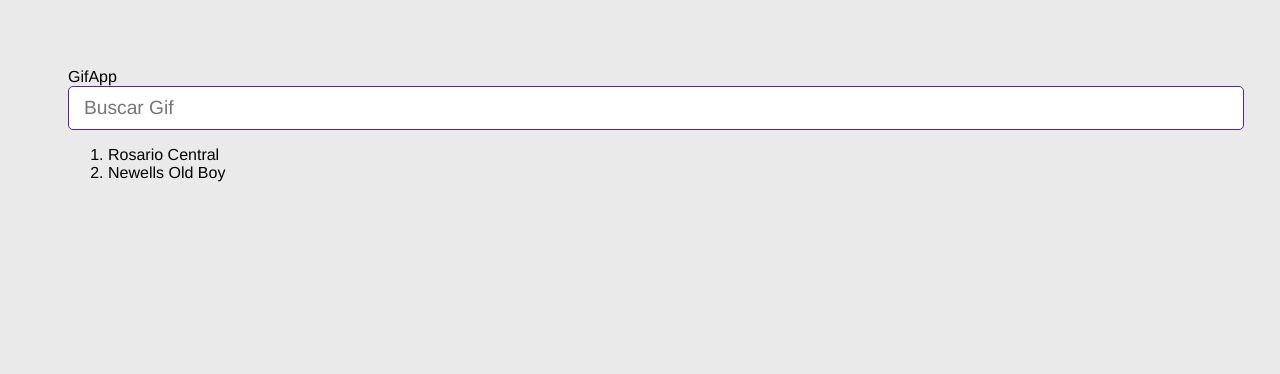
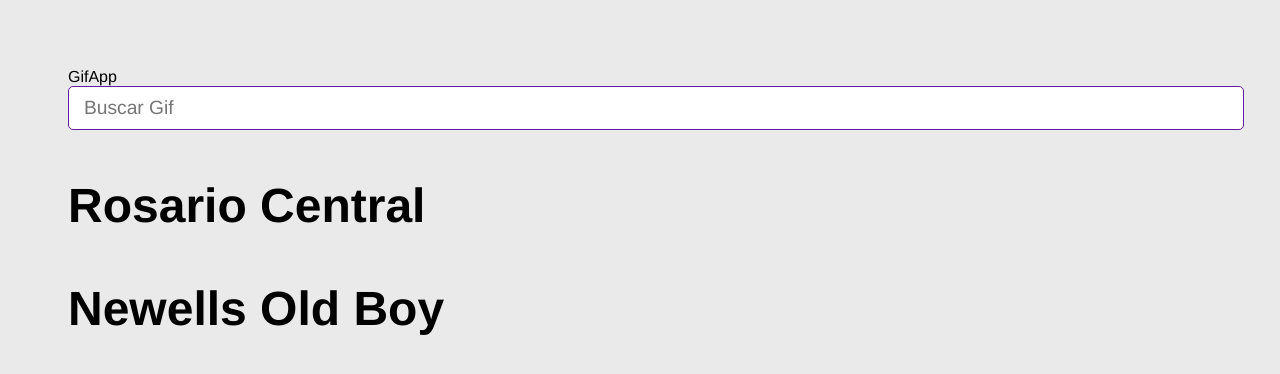
Before and after one commit to Ggestri99/gif-app, a React (Vite) app: page / in a window 1280 px wide. Shown: the top 374 px of the page. Built offline with nearby package versions, Linux system fonts and the light colour scheme.

Commit message:
implementar un nuevo componente, gif grid

```diff
--- a/src/GifApp.jsx
+++ b/src/GifApp.jsx
@@ -1,5 +1,6 @@
 import { useState } from "react"
 import { AddCategory } from './components/AddCategory'
+import { GifGrid } from "./components/GifGrid";
 
 export const GifApp = () => {
 
@@ -24,11 +25,13 @@
 
       {/*Listado de Gif*/}
 
-      <ol>
-          {categories.map(category => {
-            return <li key={category}>{category}</li>
-          })}
-      </ol>
+      {
+        categories.map(category =>
+          <GifGrid
+            key={category}
+            category={category} />
+        )
+      }
       {/*Gif Item*/}
     </>
   )
--- /dev/null
+++ b/src/components/GifGrid.jsx
@@ -0,0 +1,9 @@
+
+export const GifGrid = ({ category }) => {
+
+    return (
+        <>
+            <h3>{category}</h3>
+        </>
+    )
+}
```
